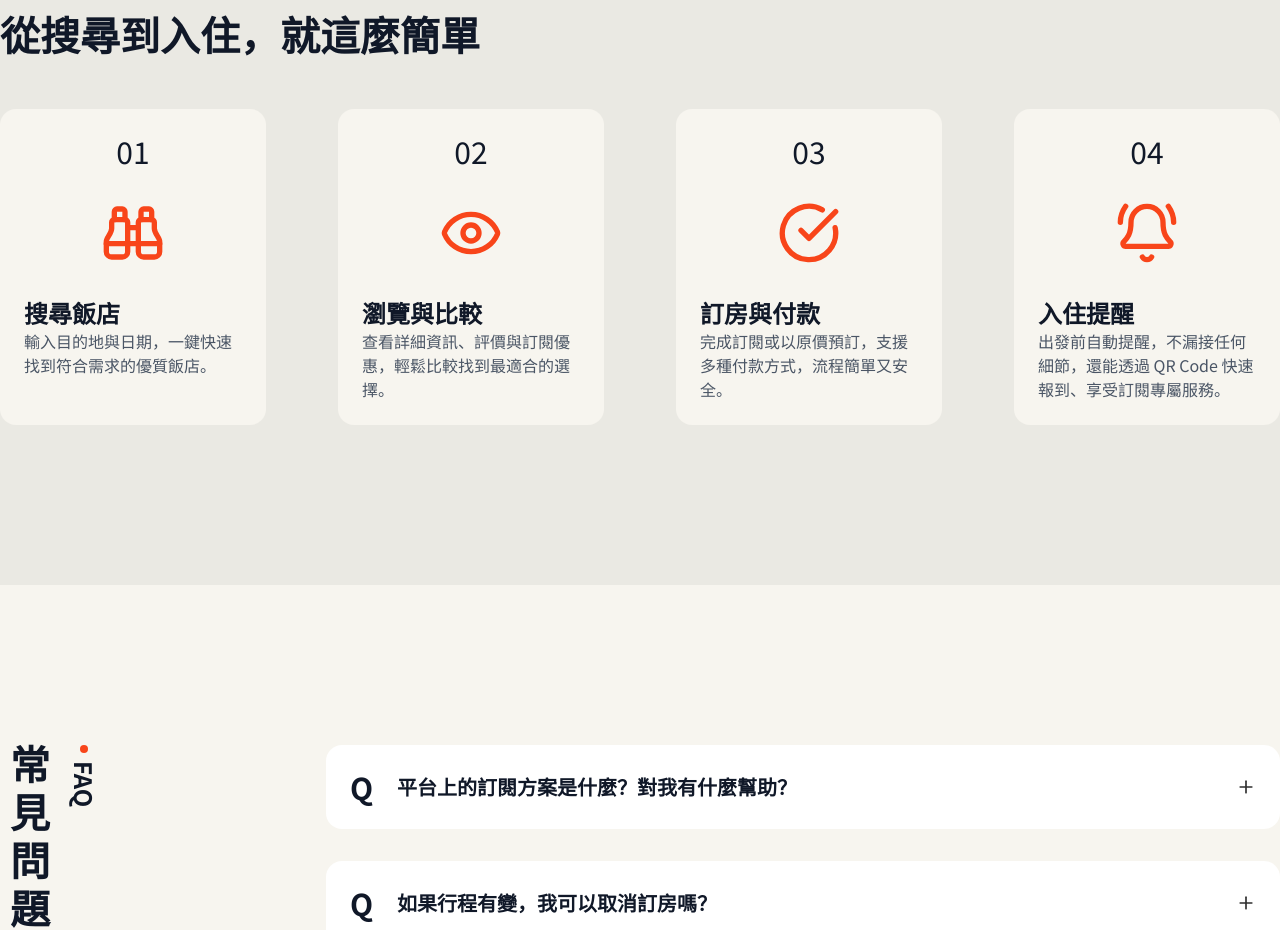
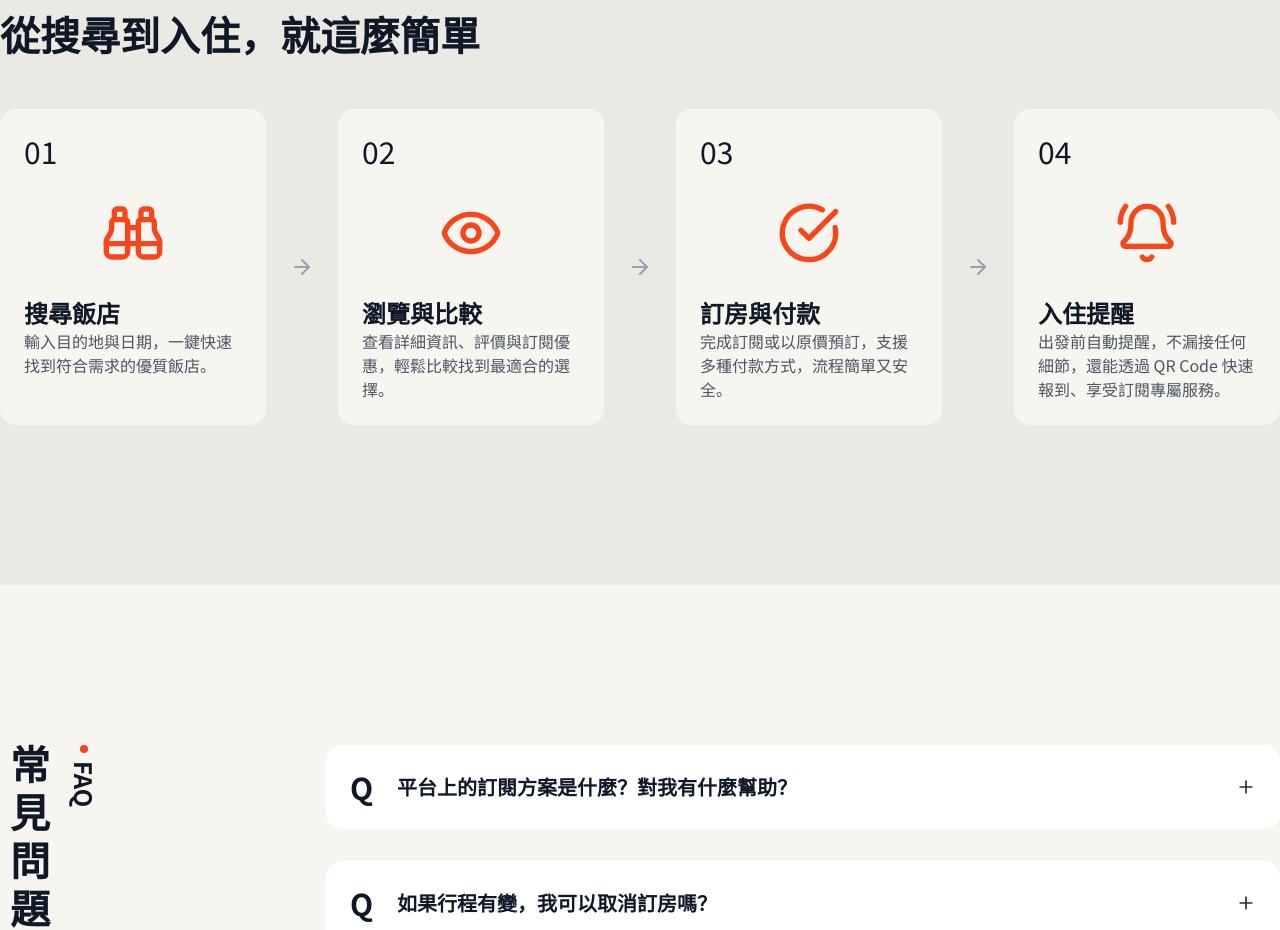
Before and after one commit to MisTPEBUS/stay-mi-next-app, a Next.js app: page / in a window 1280 px wide. Shown: the part 1000-1930 px from the top of the page. Built offline with nearby package versions, Linux system fonts and the light colour scheme.

Commit message:
fix: 🐛 修正數字位置跑掉的問題，以及箭頭消失的 issue

```diff
--- a/src/app/(home)/sections/StepSection.tsx
+++ b/src/app/(home)/sections/StepSection.tsx
@@ -45,10 +45,10 @@ const StepSection = () => {
           {steps.map((step) => (
             <div key={step.stepId} className="relative">
               {step.stepId !== "01" && (
-                <ArrowRight className="top-1/2 -left-12 hidden size-6 -translate-y-1/2 text-gray-400 md:absolute" />
+                <ArrowRight className="top-1/2 -left-12 hidden size-6 -translate-y-1/2 text-gray-400 md:absolute md:block" />
               )}
               <div className="flex h-full items-center gap-4 rounded-2xl bg-white p-4 md:flex-col md:p-6">
-                <div className="hidden text-3xl md:block">{step.stepId}</div>
+                <div className="hidden self-start text-3xl md:block">{step.stepId}</div>
                 <step.icon className="text-primary mx-auto my-4 size-9 md:size-16" />
                 <div className="flex-1">
                   <div className="text-xl font-bold md:text-2xl">{step.title}</div>
```
